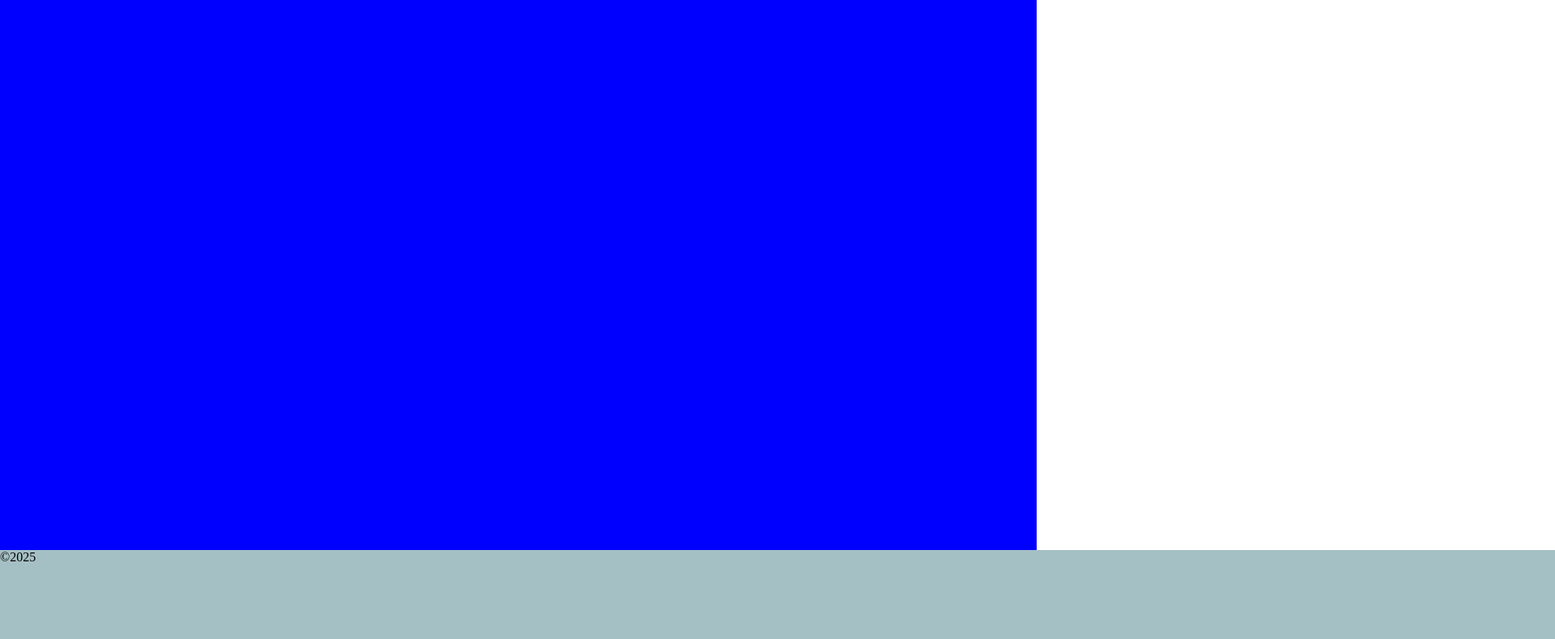
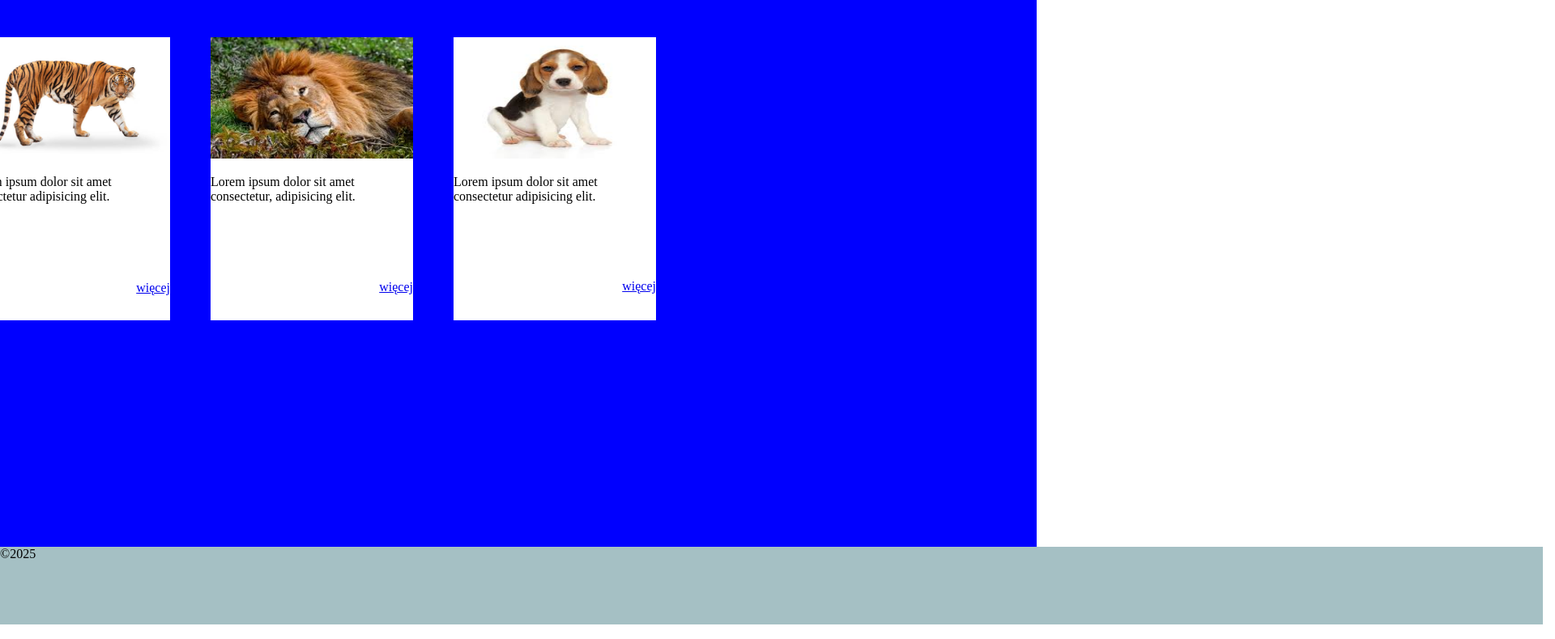
Before and after one commit to przemekszendera/01.10.2025, a plain HTML site: page index.html in a window 1280 px wide. Shown: the part 140-930 px from the top of the page at 81% size, 1920 px wide, since content can reach past the window. Drawn offline with Linux system fonts and the light colour scheme.

Commit message:
aktualizacja

```diff
--- a/index.html
+++ b/index.html
@@ -10,14 +10,47 @@
    <header id="imienazwisko">
 <h1>Przemysław Szendera</h1>
    </header>
-   <main id="art"></main>
+   <div>
+   <main id="art">
+
+
+      <div id="artykuł1">
+<img src="kot.jpeg" alt="obrazek1" id="obrazek1">
+<p id="lol1"> Lorem ipsum dolor sit amet consectetur adipisicing elit. </p>
+ <a href="https://pzs1.pszczyna.edu.pl/" id="link1" >więcej</a>
+</div>
+
+
+
+<div id="artykuł2">
+   <img src="tygrys.jpg" alt="obrazek2" id="obrazek2">
+   <p id="lol2">Lorem ipsum dolor sit amet consectetur adipisicing elit. </p>
+    <a href="https://pzs1.pszczyna.edu.pl/" id="link2">więcej</a>
+</div>
+
+
+
+<div id="artykuł3">
+   <img src="lew.jpeg" alt="obrazek3" id="obrazek3">
+   <p id="lol3">Lorem ipsum dolor sit amet consectetur, adipisicing elit.</p>
+   <a href="https://pzs1.pszczyna.edu.pl/"  id="link3">więcej</a>
+</div>
+
+
+
+<div id="artykuł4">
+   <img src="pies.jpeg" alt="obrazek4" id="obrazek4">
+   <p id="lol4">Lorem ipsum dolor sit amet consectetur adipisicing elit.</p>
+   <a href="https://pzs1.pszczyna.edu.pl/" id="link4">więcej</a>
+</div>
+
+
+
+   </main>
+
 
 
    <div id="side"> </div>
-
-
-
-<div id=""> </div>
 
 
 
@@ -27,11 +60,13 @@
 
 
 
-   <footer id="dol">&copy;2025</footer>
 
 
 
 
+   <div id="dol">&copy;2025 </div>
+
+</div>
 
 </body>
 </html>
--- a/style.css
+++ b/style.css
@@ -5,8 +5,8 @@ body,html{
 
 
 #imienazwisko{
-width: 2000px;
-height: 100px;
+width: 1905px;
+height: 96px;
 background-color: rgb(190, 164, 177);
 text-align: center;
 padding-top: 20px;
@@ -23,9 +23,10 @@ padding-top: 20px;
 
 #dol{
 
-    width: 2000px;
-    height: 110px;
+    width: 1905px;
+    height: 96px;
     background-color: rgb(165, 192, 196)
+
 }
 #art{
 float: right;
@@ -34,3 +35,71 @@ float: right;
     background-color: blue;
 
 }
+#artykuł1{
+width: 250px;
+height: 350px;
+background-color: white;
+margin-left: 100px;
+margin-top: 70px;
+
+
+
+}
+#artykuł2{
+    width: 250px;
+    height: 350px;
+    background-color: white;
+    margin-left: 400px;
+    margin-top: -350px;
+}
+#artykuł3{
+     width: 250px;
+    height: 350px;
+    background-color: white;
+    margin-left: 700px;
+    margin-top: -350px;
+
+}
+#artykuł4{
+ width: 250px;
+    height: 350px;
+    background-color: white;
+    margin-left: 1000px;
+    margin-top: -350px;
+}
+#obrazek1{
+    width: 250px;
+    height: 150px;
+}
+#obrazek2{
+    width: 250px;
+    height: 150px;
+}
+#obrazek3{
+    width: 250px;
+    height: 150px;
+    }
+    #obrazek4{
+        width: 250px;
+        height: 150px;
+    }
+    #link1{
+float: right;
+margin-top: 80px;
+    }
+    #link2{
+        float: right;
+        margin-top: -19px;
+
+    }
+#link3{
+    float: right;
+    margin-top: -20px;
+}
+#link4{
+    float: right;
+    margin-top: -21px;
+}
+#rok{
+    float: right;
+}
```
Also changed, not shown: lew.jpeg (added), pies.jpeg (added), tygrys.jpg (added).
